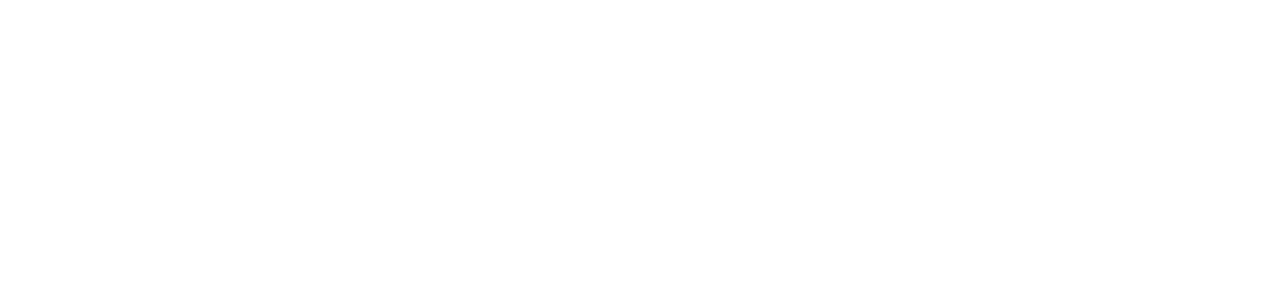
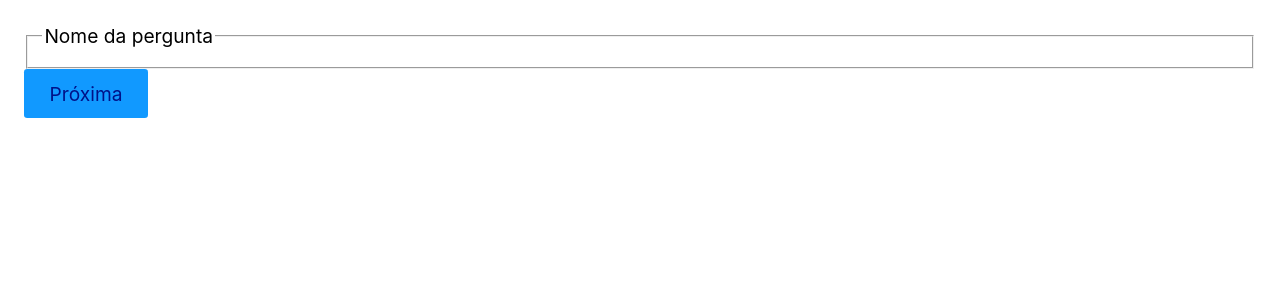
Before and after one commit to MarceloZanguettin/react_form_desafio, a React (Vite) app: page / in a window 1280 px wide. Shown: the top 300 px of the page. Built offline with nearby package versions, Linux system fonts and the light colour scheme; the HTML template or start-up script is replaced by a standard one.

Commit message:
Adicionado o import do Radio no App

```diff
--- a/src/App.jsx
+++ b/src/App.jsx
@@ -1,7 +1,13 @@
 import React from 'react';
+import Radio from './Form/Radio';
 
 const App = () => {
-  return <form></form>;
+  return (
+    <form>
+      <Radio />
+      <button>Próxima</button>
+    </form>
+  );
 };
 
 export default App;
--- a/src/Form/Radio.jsx
+++ b/src/Form/Radio.jsx
@@ -1,7 +1,11 @@
 import React from 'react';
 
 const Radio = () => {
-  return <div></div>;
+  return (
+    <fieldset>
+      <legend>Nome da pergunta</legend>
+    </fieldset>
+  );
 };
 
 export default Radio;
```
